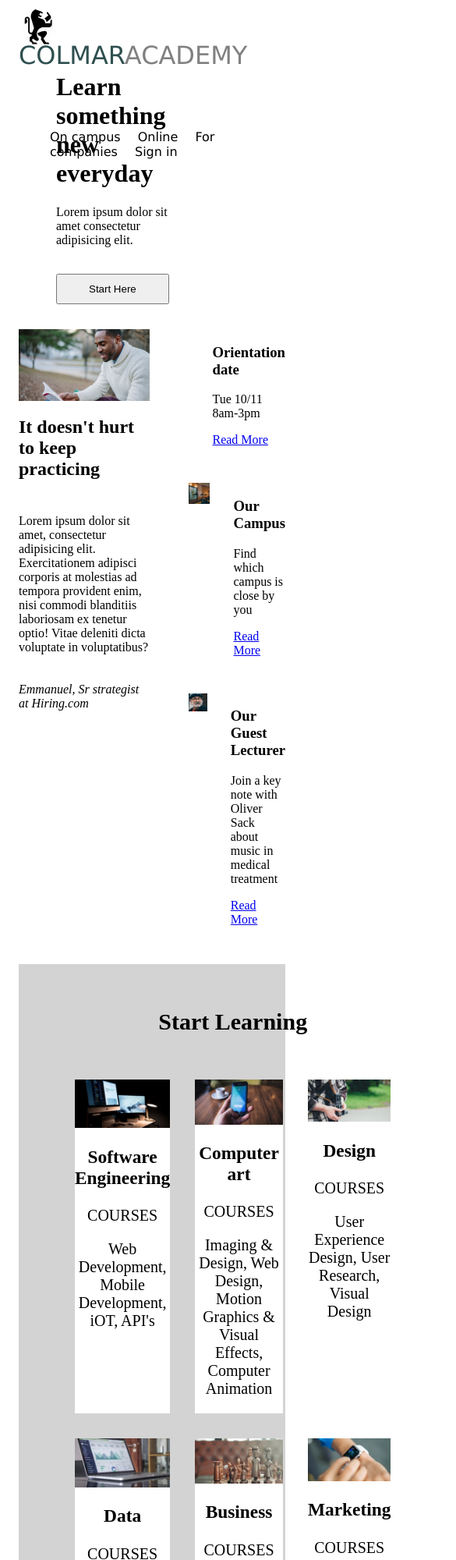
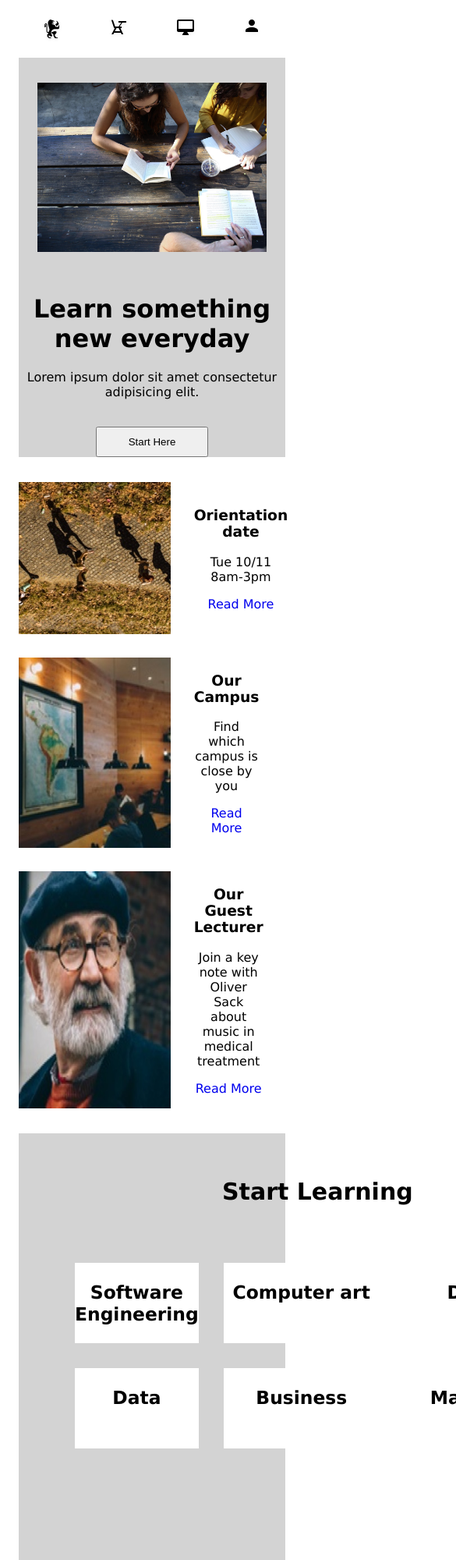
Before and after one commit to Pri-21/capstone_project, a plain HTML site: page index.html in a window 390 px wide. Shown: the top 2000 px of the page at 78% size, 585 px wide, since content can reach past the window. Drawn offline with Linux system fonts and the light colour scheme.

Commit message:
Added mobile nav bar icons

```diff
--- a/index.html
+++ b/index.html
@@ -29,6 +29,21 @@
         </ul>
       </nav>
     </div>
+    <div id="icon-nav">
+      <a class="mobile" href="#">
+        <img src="./resources/images/ic-logo.svg" alt="logo" />
+      </a>
+      <a class="mobile" href="#">
+        <img src="resources/images/ic-on-campus.svg" alt="on-campus" />
+      </a>
+      <a class="mobile" href="#">
+        <img src="resources/images/ic-online.svg" alt="online" />
+      </a>
+      <a class="mobile" href="#">
+        <img src="resources/images/ic-login.svg" alt="login" />
+      </a>
+    </div>
+
     <div id="banner">
       <div class="reading">
         <img src="resources/images/banner.jpg" alt="students reading" />
@@ -109,8 +124,10 @@
         />
         <div class="course-content">
           <h3>Software Engineering</h3>
-          <p>COURSES</p>
-          <p>Web Development, Mobile Development, iOT, API's</p>
+          <p><a href="#">COURSES</a></p>
+          <p class="course-text">
+            Web Development, Mobile Development, iOT, API's
+          </p>
         </div>
       </div>
 
@@ -121,8 +138,8 @@
         />
         <div class="course-content">
           <h3>Computer art</h3>
-          <p>COURSES</p>
-          <p>
+          <p><a href="#">COURSES</a></p>
+          <p class="course-text">
             Imaging & Design, Web Design, Motion Graphics & Visual Effects,
             Computer Animation
           </p>
@@ -133,8 +150,10 @@
         <img src="resources/images/course-design.jpg" alt="design image" />
         <div class="course-content">
           <h3>Design</h3>
-          <p>COURSES</p>
-          <p>User Experience Design, User Research, Visual Design</p>
+          <p><a href="#">COURSES</a></p>
+          <p class="course-text">
+            User Experience Design, User Research, Visual Design
+          </p>
         </div>
       </div>
 
@@ -143,8 +162,10 @@
 
         <div class="course-content">
           <h3>Data</h3>
-          <p>COURSES</p>
-          <p>Data Science, Big Data, SQL, Data Visualization</p>
+          <p><a href="#">COURSES</a></p>
+          <p class="course-text">
+            Data Science, Big Data, SQL, Data Visualization
+          </p>
         </div>
       </div>
 
@@ -156,8 +177,10 @@
 
         <div class="course-content">
           <h3>Business</h3>
-          <p>COURSES</p>
-          <p>Product Development, Business Development, Startup</p>
+          <p><a href="#">COURSES</a></p>
+          <p class="course-text">
+            Product Development, Business Development, Startup
+          </p>
         </div>
       </div>
 
@@ -168,8 +191,10 @@
         />
         <div class="course-content">
           <h3>Marketing</h3>
-          <p>COURSES</p>
-          <p>Analytics, Content Marketing, Mobile Marketing</p>
+          <p><a href="#">COURSES</a></p>
+          <p class="course-text">
+            Analytics, Content Marketing, Mobile Marketing
+          </p>
         </div>
       </div>
     </div>
--- a/resources/css/style.css
+++ b/resources/css/style.css
@@ -6,12 +6,20 @@ body {
   margin-left: 24px;
   margin-right: 24px;
   min-height: 100vh;
+  font-family: Verdana, Geneva, Tahoma, sans-serif;
+}
+
+a:visited {
+  color: black;
+}
+
+a:hover {
+  background-color: lightgray;
 }
 
 /* logo and header */
 
 #header {
-  font-family: Verdana, Geneva, Tahoma, sans-serif;
   height: 64px;
 }
 
@@ -38,36 +46,30 @@ body {
 
 /* navigation bar */
 
-ul {
-  list-style-type: none;
+nav > ul {
+  display: grid;
+  grid-template-columns: repeat(4, 1fr);
+  grid-gap: 30px;
+  list-style: none;
 }
 
-li {
-  display: inline;
-  padding-top: 17px;
-  padding-bottom: 17px;
-  padding-right: 17px;
-}
-
-li:last-child {
-  padding-right: 0;
-}
-
-li a {
-  color: black;
+nav a {
+  display: block;
   text-decoration: none;
-  padding-top: 17px;
-  padding-bottom: 17px;
+  text-align: center;
+  padding: 10px;
 }
 
 li a:hover {
   background-color: lightgrey;
-  padding-left: 17px;
-  padding-right: 17px;
 }
 
 nav {
   float: right;
+}
+
+#icon-nav {
+  display: none;
 }
 
 /* banner section */
@@ -75,6 +77,7 @@ nav {
   display: grid;
   grid-template-columns: 2fr 1fr;
   background-color: lightgray;
+  width: 100%;
 }
 .reading img {
   display: block;
@@ -192,6 +195,14 @@ input {
   background-color: white;
 }
 
+.course-text {
+  font-size: 16px;
+}
+
+:link {
+  text-decoration: none;
+}
+
 .course-box img {
   display: block;
   width: 100%;
@@ -225,5 +236,80 @@ footer {
 
 /* Media Queries */
 @media only screen and (max-width: 600px) {
+  #header {
+    display: none;
+  }
 
+  #icon-nav {
+    display: grid;
+    grid-template-columns: repeat(4, 1fr);
+    padding-top: 15px;
+    padding-bottom: 15px;
+  }
+
+  .mobile {
+    justify-self: center;
+  }
+
+  #icon-nav a:hover {
+    background-color: lightgray;
+  }
+
+  #banner {
+    grid-template-columns: 1fr;
+  }
+  .banner-text {
+    text-align: center;
+  }
+  .practice {
+    display: none;
+  }
+
+  .orientation {
+    display: flex;
+    width: 100%;
+    text-align: center;
+    justify-self: center;
+  }
+
+  .orientation-text {
+    align-self: center;
+  }
+  .orientation-text p {
+    align-self: center;
+  }
+
+  .campus {
+    display: flex;
+    width: 100%;
+    text-align: center;
+    justify-self: center;
+  }
+
+  .campus-text {
+    align-self: center;
+  }
+  .guest {
+    display: flex;
+    width: 100%;
+    text-align: center;
+    justify-self: center;
+  }
+
+  .guest-text {
+    align-self: center;
+  }
+
+  .course-box img {
+    display: none;
+  }
+
+  .course-content p {
+    display: none;
+  }
+  #third-section {
+    display: grid;
+    grid-template-columns: 1fr;
+    grid-template-rows: repeat(6, 1fr);
+  }
 }
```
